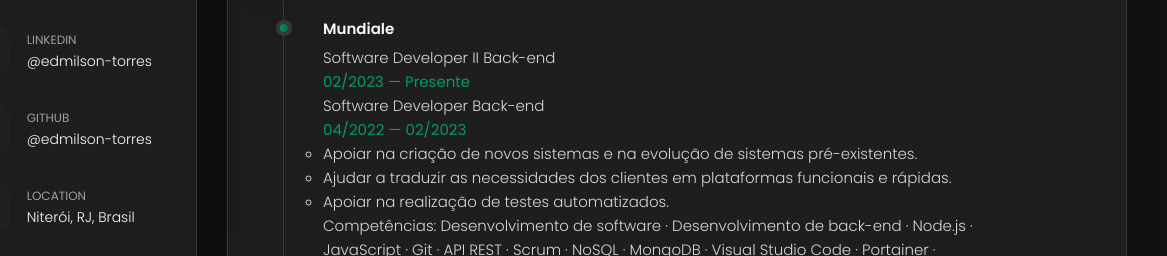
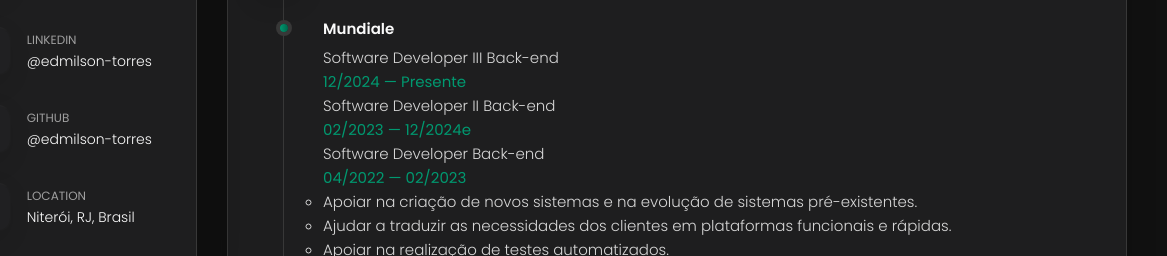
Before and after one commit to edmilson-torres/edmilson-torres.github.io, a plain HTML site: page index.html in a window 1280 px wide. Both pictures are taken after a click on the button "Resumo". Shown: the part 515-771 px from the top of the page, 113-1280 px from the left. Drawn offline with nearby package versions, Linux system fonts and the light colour scheme.

Commit message:
Update index.html

```diff
--- a/index.html
+++ b/index.html
@@ -410,8 +410,10 @@
             <li class="timeline-item">
 
               <h4 class="h4 timeline-item-title">Mundiale</h4>
+                            <p class="timeline-text">Software Developer III Back-end</p>
+              <span>12/2024 — Presente</span>
               <p class="timeline-text">Software Developer II Back-end</p>
-              <span>02/2023 — Presente</span>
+              <span>02/2023 — 12/2024e</span>
               <p class="timeline-text">Software Developer Back-end</p>
               <span>04/2022 — 02/2023</span>
               <p class="timeline-text">
```
